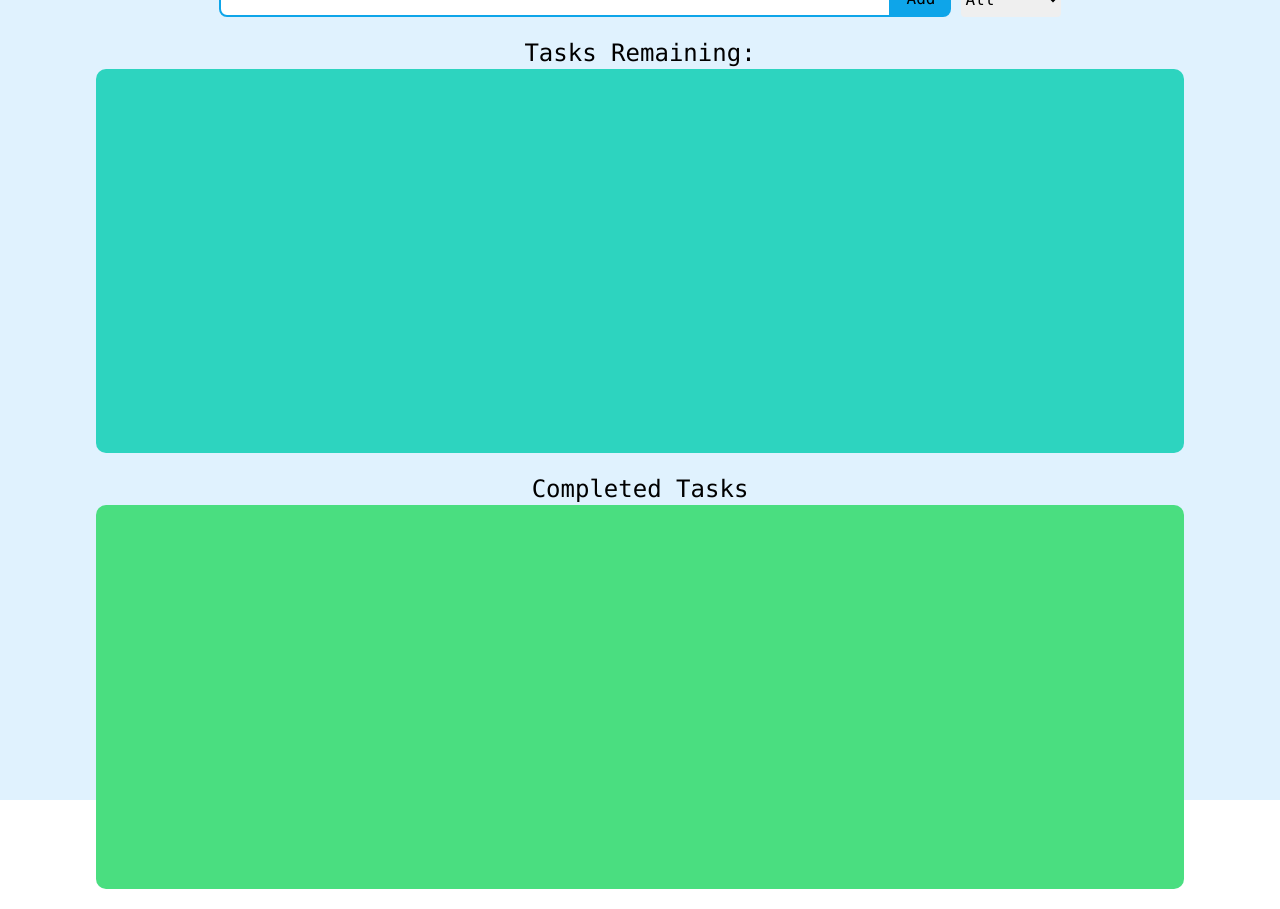
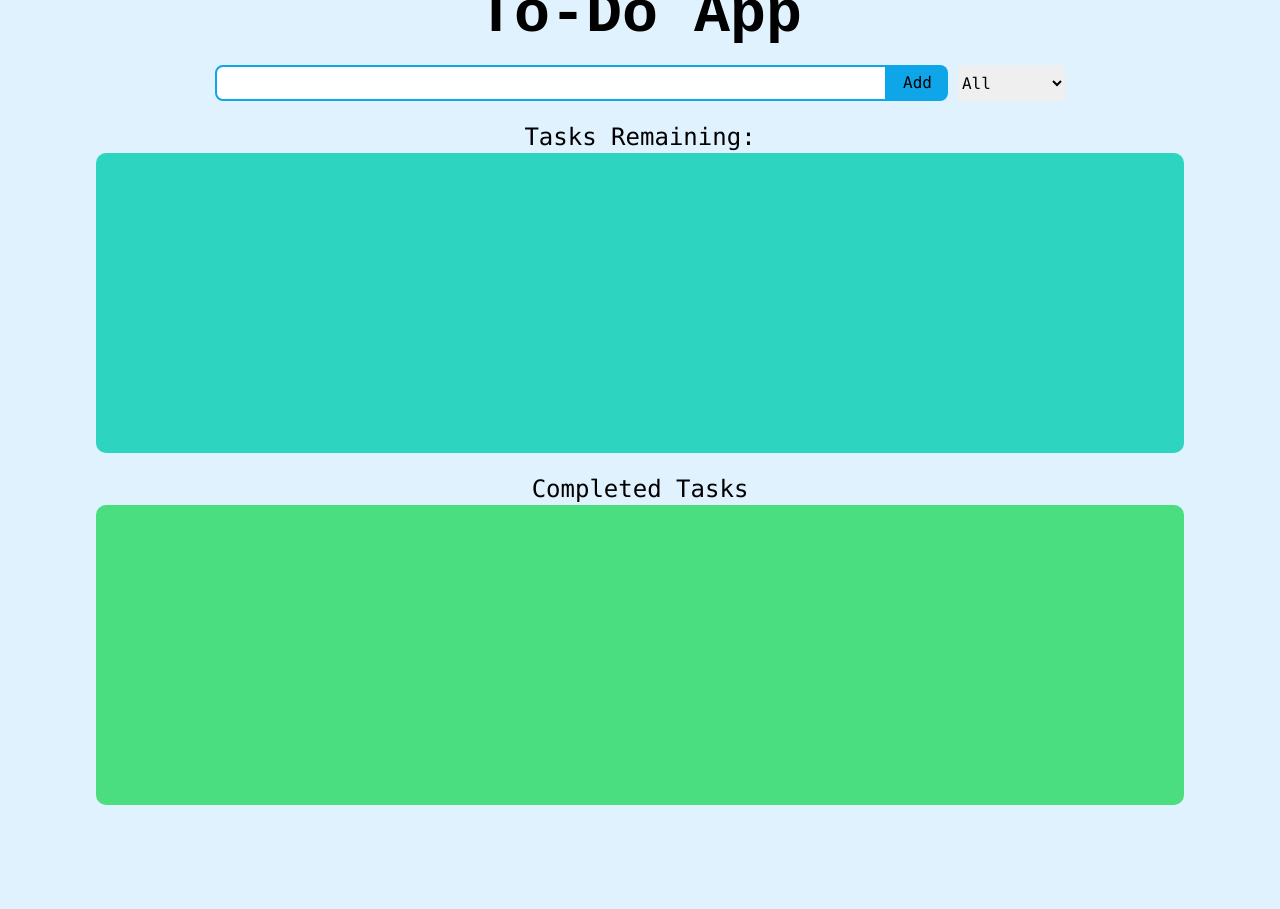
Before and after one commit to Yixin88/react-todo-list, a React (Create React App) app: page / in a window 1280 px wide. After the commit the page ends 825 px from the top, so only its background shows below. Built offline with nearby package versions, Linux system fonts and the light colour scheme.

Commit message:
fixed css style where large amount of todo will go off page

```diff
--- a/src/App.js
+++ b/src/App.js
@@ -70,14 +70,14 @@ function App() {
 
 
   return (
-    <div className="divBox flex flex-col items-center justify-center h-screen w-screen font-mono bg-sky-100">
+    <div className="divBox flex flex-col items-center justify-center h-screen w-screen font-mono bg-sky-100 h-[100vh]">
 
       <h1 className="text-6xl font-bold mt-[10px] font-[monospace]">To-Do App</h1>
 
       <div className='flex justify-center mt-[20px]'>
         <input onKeyPress={handleEnter} id='searchInput' className='border-2 border-sky-500 rounded-l-lg px-4 py-1 max-w-2xl min-w-[300px] w-[70vw]' type="text" value={input} onChange={(e) => setInput(e.target.value)} />
         <button id='searchBtn' className='rounded-r-lg bg-sky-500 px-4 py-1 hover:bg-green-500' onClick={() => addTodo(input)}>Add</button>
-        <select className='ml-[10px] rounded max-w-[100px]' onChange={(e)=>setFilter(e.target.value)}>
+        <select className='ml-[10px] rounded max-w-[150px]' onChange={(e)=>setFilter(e.target.value)}>
           <option value="all">All</option>
           <option value="todo">To-Do</option>
           <option value="completed">Completed</option>
@@ -89,7 +89,7 @@ function App() {
         {(filter === "todo" || filter === "all") &&
           <div className='flex flex-col items-center'>
             <p className='mt-[20px] text-2xl'>Tasks Remaining: {numberOfTask}</p>
-            <ul className='flex flex-col gap-y-2 p-4 h-96 bg-teal-400 max-w-6xl min-w-[320px] w-[85vw] items-center rounded-[10px]'>
+            <ul className='flex flex-col gap-y-2 p-4 min-h-[300px] bg-teal-400 max-w-6xl min-w-[320px] w-[85vw] items-center rounded-[10px]'>
               {task.filter((arrayItem)=> arrayItem.complete !== true).map((item) => {
               return(
                 <li key={item.id} className='test flex items-center justify-between max-w-5xl min-w-[300px] gap-x-5 p-5 bg-teal-50 rounded w-[80vw]'>
@@ -110,7 +110,7 @@ function App() {
         {(filter === "completed" || filter === "all") &&
           <div className='flex flex-col items-center'>
             <h2 className='mt-[20px] text-2xl'>Completed Tasks</h2>
-            <ul className='flex flex-col gap-y-2 p-4 h-96 bg-green-400 max-w-6xl min-w-[320px] w-[85vw] items-center rounded-[10px] mb-[20px]'>
+            <ul className='flex flex-col gap-y-2 p-4 min-h-[300px] bg-green-400 max-w-6xl min-w-[320px] w-[85vw] items-center rounded-[10px] mb-[20px]'>
               {task.filter((arrayItem)=> arrayItem.complete === true).map((item) => {
                 return(
                   <li key={item.id} className='test flex items-center justify-between max-w-5xl min-w-[300px] gap-x-5 p-5 bg-teal-50 rounded w-[80vw]'>
--- a/src/index.css
+++ b/src/index.css
@@ -1,3 +1,8 @@
 @tailwind base;
 @tailwind components;
 @tailwind utilities;
+
+:root {
+  height: 100%;
+  background-color: rgb(224 242 254);
+}
```
